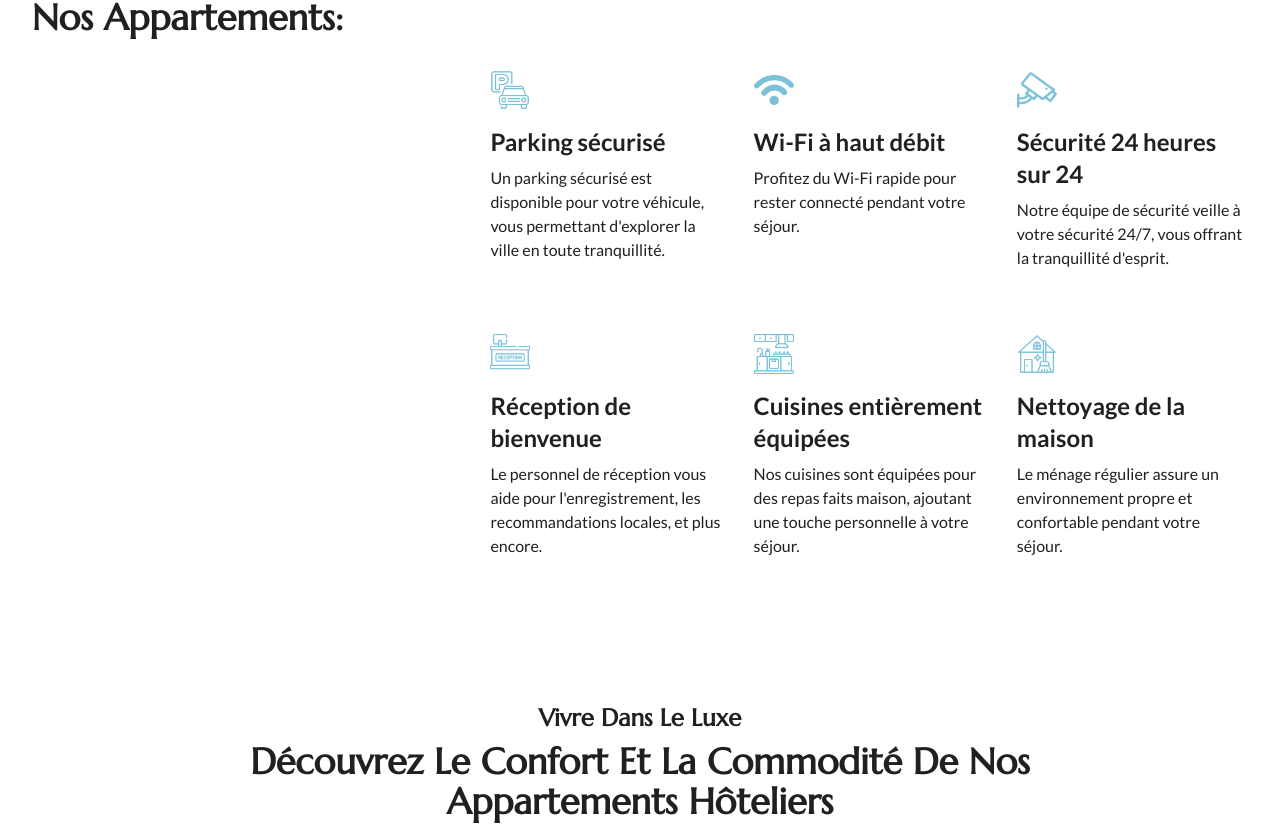
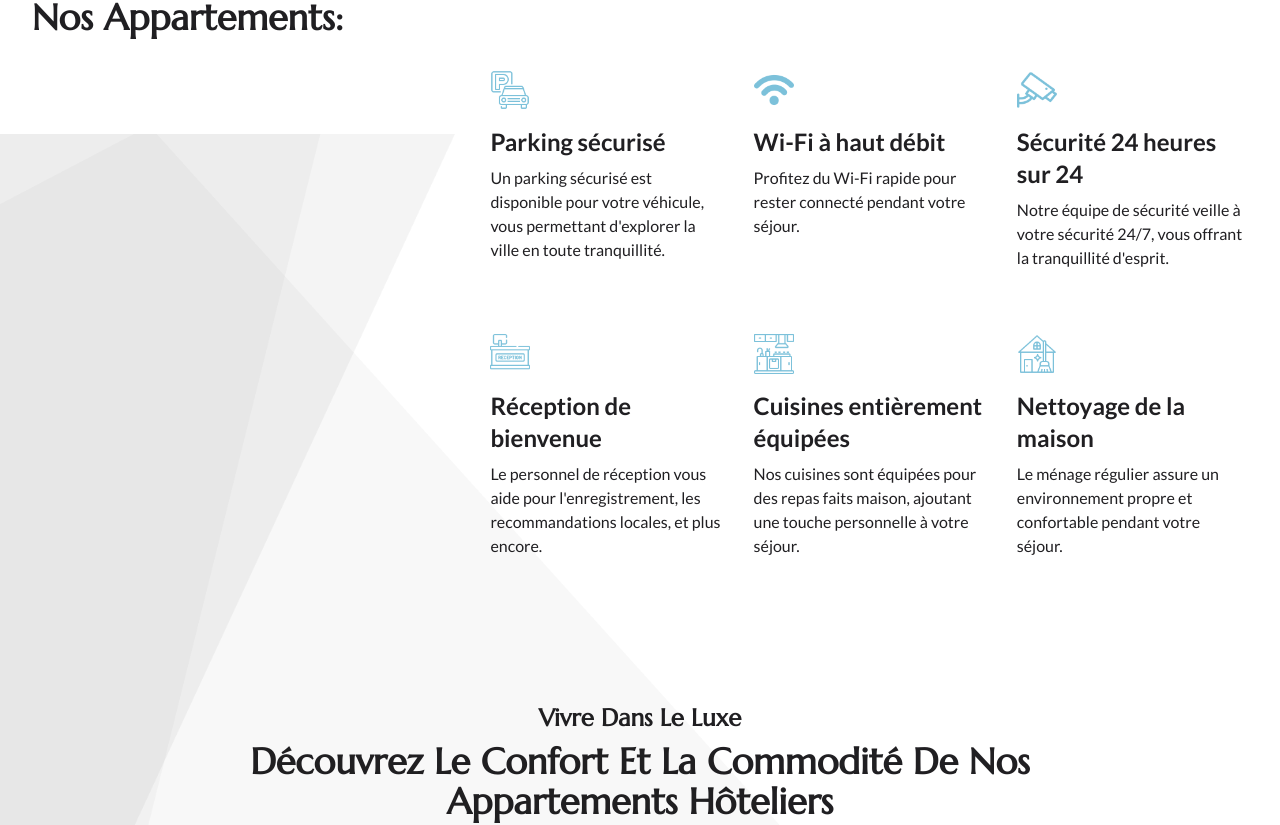
Before and after one commit to KamelMesbahi13/hotel, a React (Vite) app: page / in a window 1280 px wide. Shown: the part 1855-2680 px from the top of the page. Built offline with nearby package versions, Linux system fonts and the light colour scheme.

Commit message:
fixing some code commit

```diff
--- a/src/Components/Home/Misson/Mission.jsx
+++ b/src/Components/Home/Misson/Mission.jsx
@@ -5,6 +5,8 @@ import Kitchen from "../../../assets/Kitchen.png";
 import Reception from "../../../assets/Reception.png";
 import Wifi from "../../../assets/Wifi.png";
 import Deco from "../../../assets/Deco.webp";
+import DecoTwo from "../../../assets/DecoOne.webp";
+
 import Security from "../../../assets/SecurityCamera.png";
 import { LazyLoadImage } from "react-lazy-load-image-component";
 import { motion } from "framer-motion";
@@ -158,6 +160,14 @@ const Mission = () => {
                 alt="Decoration"
               />
             </div>
+            <div className="block p-0 dark:hidden">
+              <LazyLoadImage
+                className="absolute hidden xl:block top-52 -left-24 w-[100%]"
+                src={DecoTwo}
+                alt="Decoration"
+              />
+            </div>
+
             <div className="flex flex-col md:flex-row">
               <div className="mb-8 md:mb-0">
                 <h2>{t("what_we_offer")}</h2>
```
Also changed, not shown: src/assets/DecoOne.webp (added).
